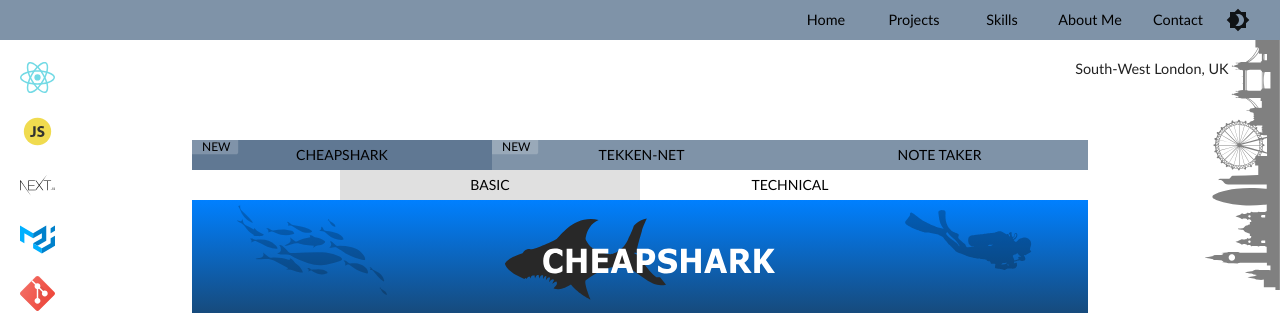
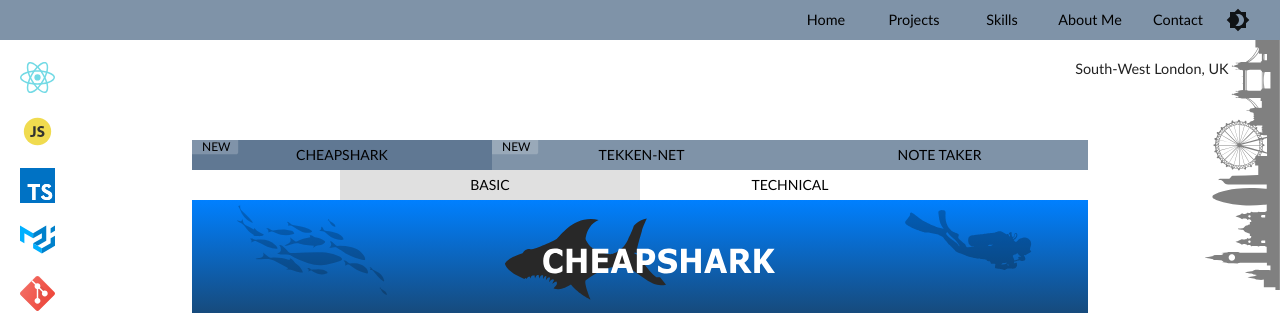
Before and after one commit to aiacuone/portfolio-v3, a Next.js app: page /projects in a window 1280 px wide. Shown: the top 313 px of the page. Built offline with nearby package versions, Linux system fonts and the light colour scheme; a web font is replaced by a local one.

Commit message:
minor changes

```diff
--- a/components/Layout.js
+++ b/components/Layout.js
@@ -153,7 +153,7 @@ export default function Layout({ children }) {
   }
 
   const SkillsButtons = ({ size }) => {
-    const arr = ['react', 'javaScript', 'next', 'material', 'git']
+    const arr = ['react', 'javaScript', 'typescript', 'material', 'git']
     const icons = arr.map((skill, index) => {
       const src = skillsObj[skill].image
 
--- a/utils/skillsDetails.js
+++ b/utils/skillsDetails.js
@@ -122,7 +122,7 @@ export const skillsObj = {
       return (
         <p className="skillsText">
           A major focus in my next projects is to incorporate Typescript. I have
-          completed an online tutorial that can be viewed{' '}
+          completed an online course that can be viewed{' '}
           <a href="https://youtu.be/BwuLxPH8IDs?t=0" target="_blank">
             <b>here</b>
           </a>
```
